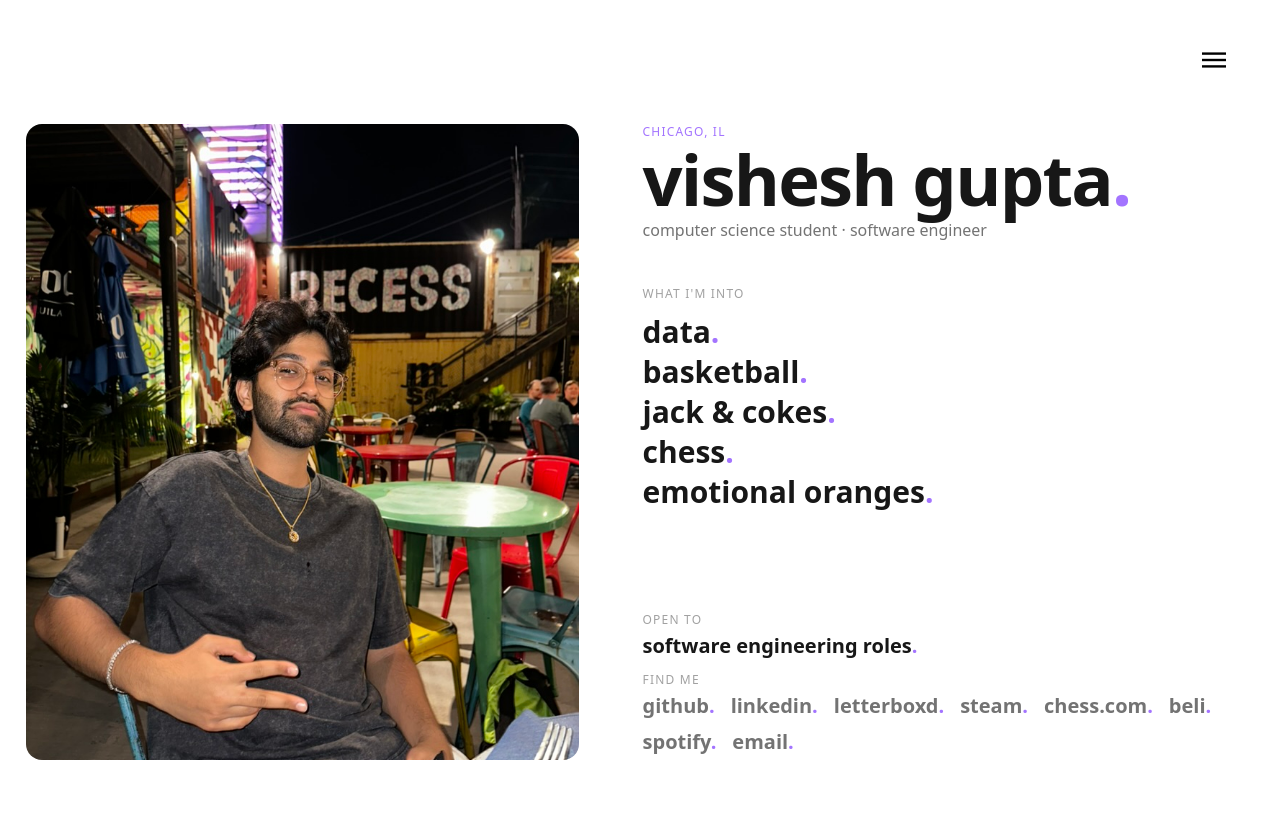
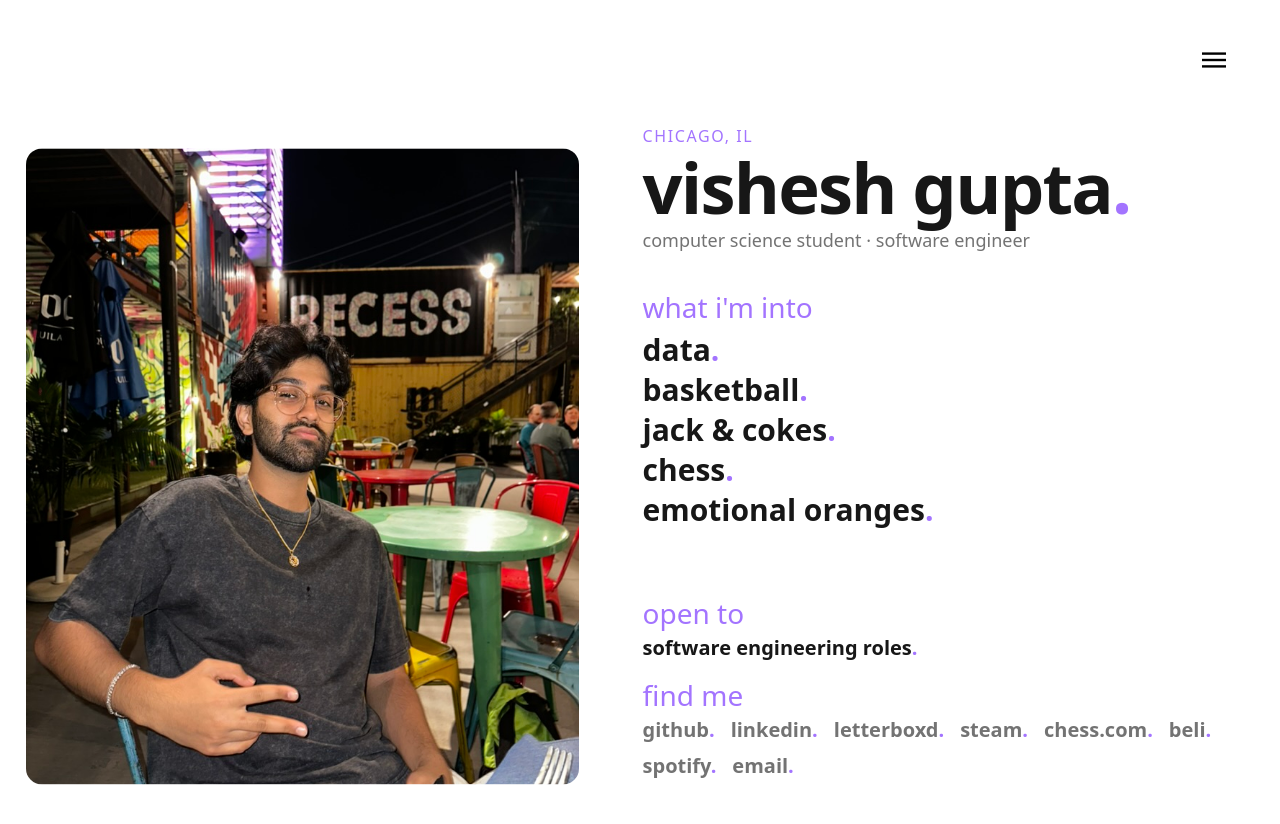
Before and after one commit to stixvish/portfolio, a Next.js app: page /about in a window 1280 px wide. Before the commit the page ends 800 px from the top, so only its background shows below. Built offline with nearby package versions, Linux system fonts and the light colour scheme; no server answers.

Commit message:
adjusted spacing and text sizing

```diff
--- a/src/app/about/page.tsx
+++ b/src/app/about/page.tsx
@@ -14,10 +14,10 @@ const socials = [
 
 export default function About() {
   return (
-    <main className="min-h-dvh [@media(min-width:1024px)_and_(min-height:600px)]:h-dvh [@media(min-width:1024px)_and_(min-height:600px)]:overflow-hidden pt-[calc(clamp(3rem,7.5vh,4rem)+2.5vh+1.5rem)] lg:pt-[calc(clamp(3rem,10vh,5rem)+2.5vh+1.5rem)] pl-[7vw] pr-[7vw] md:pl-[5vw] md:pr-[5vw] lg:pl-[2vw] lg:pr-[2vw] pb-6 lg:pb-10 flex flex-col lg:flex-row gap-6 lg:gap-16">
+    <main className="min-h-dvh overflow-x-hidden pt-[calc(clamp(3rem,7.5vh,4rem)+2.5vh+1.5rem)] lg:pt-[calc(clamp(3rem,10vh,5rem)+2.5vh+1.5rem)] pl-[7vw] pr-[7vw] md:pl-[5vw] md:pr-[5vw] lg:pl-[2vw] lg:pr-[2vw] pb-6 lg:pb-10 flex flex-col lg:flex-row lg:items-start gap-6 lg:gap-16">
 
       {/* Photo */}
-      <div className="shrink-0 lg:w-[45%] relative min-h-0 h-48 [@media(min-width:1024px)_and_(min-height:600px)]:h-full rounded-2xl overflow-hidden">
+      <div className="shrink-0 lg:w-[45%] relative h-48 lg:h-[calc(100dvh-clamp(3rem,10vh,5rem)-2.5vh-4rem)] lg:sticky lg:top-[calc(clamp(3rem,10vh,5rem)+2.5vh+1.5rem)] rounded-2xl overflow-hidden">
         <Image
           src="/gallery/recess.jpeg"
           alt="Vishesh Gupta"
@@ -29,20 +29,20 @@ export default function About() {
       </div>
 
       {/* Notes */}
-      <div className="flex flex-col justify-between flex-1 min-h-0 pb-1">
+      <div className="flex flex-col flex-1 gap-6 lg:gap-8 pb-1">
 
         {/* Top: name + location */}
         <div>
-          <p className="text-accent text-xs uppercase tracking-widest mb-1">Chicago, IL</p>
+          <p className="text-accent text-sm lg:text-base uppercase tracking-widest mb-1">Chicago, IL</p>
           <h1 className="text-[12vw] lg:text-[5.5vw] font-bold leading-none tracking-tight">
             vishesh gupta<span className="text-accent">.</span>
           </h1>
-          <p className="text-sm lg:text-base text-neutral-500 dark:text-neutral-400 mt-1">computer science student &middot; software engineer</p>
+          <p className="text-base lg:text-lg text-neutral-500 dark:text-neutral-400 mt-1">computer science student &middot; software engineer</p>
         </div>
 
-        {/* Middle: interests */}
-        <div className="flex flex-col gap-1 mt-6 lg:mt-0">
-          <p className="text-xs uppercase tracking-widest text-neutral-400 mb-2">what i&apos;m into</p>
+        {/* Interests */}
+        <div className="flex flex-col gap-1">
+          <p className="text-accent text-[1.75rem]">what i&apos;m into</p>
           <p className="text-2xl lg:text-3xl font-bold">data<span className="text-accent">.</span></p>
           <p className="text-2xl lg:text-3xl font-bold">basketball<span className="text-accent">.</span></p>
           <p className="text-2xl lg:text-3xl font-bold">jack &amp; cokes<span className="text-accent">.</span></p>
@@ -50,19 +50,17 @@ export default function About() {
           <p className="text-2xl lg:text-3xl font-bold">emotional oranges<span className="text-accent">.</span></p>
         </div>
 
-        {/* Middle: integrations */}
-        <div className="mt-6 lg:mt-0">
-          <Integrations />
-        </div>
+        {/* Integrations */}
+        <Integrations />
 
         {/* Bottom: open to + socials */}
-        <div className="pt-4 flex flex-col gap-3">
+        <div className="flex flex-col gap-3">
           <div>
-            <p className="text-xs uppercase tracking-widest text-neutral-400 mb-1">open to</p>
+            <p className="text-accent text-[1.75rem]">open to</p>
             <p className="text-lg lg:text-xl font-bold">software engineering roles<span className="text-accent">.</span></p>
           </div>
           <div>
-            <p className="text-xs uppercase tracking-widest text-neutral-400 mb-1">find me</p>
+            <p className="text-accent text-[1.75rem]">find me</p>
             <div className="flex flex-wrap gap-x-4 gap-y-2">
               {socials.map(({ label, href }) => (
                 <a
--- a/src/app/api/steam/route.ts
+++ b/src/app/api/steam/route.ts
@@ -57,8 +57,9 @@ export async function GET() {
     const last = games.sort((a, b) => b.rtime_last_played - a.rtime_last_played)[0];
     const icon = `https://media.steampowered.com/steamcommunity/public/images/apps/${last.appid}/${last.img_icon_url}.jpg`;
     const url = `https://store.steampowered.com/app/${last.appid}`;
+    const playtime = Math.round(last.playtime_forever / 60);
 
-    return Response.json({ found: true, active: false, name: last.name, icon, url });
+    return Response.json({ found: true, active: false, name: last.name, icon, url, playtime });
   } catch {
     return Response.json({ found: false });
   }
--- a/src/components/Integrations.tsx
+++ b/src/components/Integrations.tsx
@@ -59,7 +59,7 @@ export default function Integrations() {
         const info = nowPlaying.playing ? nowPlaying : nowPlaying.lastPlayed!;
         return (
           <div className='flex flex-col gap-2'>
-            <span className='text-accent text-[1.5rem]'>{nowPlaying.playing ? 'listening to' : 'last listened'}</span>
+            <span className='text-accent text-[1.75rem]'>{nowPlaying.playing ? 'listening to' : 'last listened'}</span>
             <a
               href={info.url}
               target='_blank'
@@ -76,8 +76,8 @@ export default function Integrations() {
               )}
               <Image src={info.albumArt} alt='album art' width={48} height={48} className='rounded' />
               <div className='flex flex-col leading-tight'>
-                <span className='font-medium group-hover:text-accent transition-colors duration-300'>{info.track}</span>
-                <span className='text-sm group-hover:text-accent transition-colors duration-300'>{info.artist}</span>
+                <span className='text-lg font-medium group-hover:text-accent transition-colors duration-300'>{info.track}</span>
+                <span className='text-base group-hover:text-accent transition-colors duration-300'>{info.artist}</span>
               </div>
             </a>
           </div>
@@ -85,7 +85,7 @@ export default function Integrations() {
       })()}
       {lastWatched.found && (
         <div className='flex flex-col gap-2'>
-          <span className='text-accent text-[1.5rem]'>last watched</span>
+          <span className='text-accent text-[1.75rem]'>last watched</span>
           <a
             href={lastWatched.url}
             target='_blank'
@@ -96,12 +96,12 @@ export default function Integrations() {
               <Image src={lastWatched.poster} alt={lastWatched.title} width={40} height={60} className='rounded object-cover' />
             )}
             <div className='flex flex-col leading-tight'>
-              <span className='font-medium group-hover:text-accent transition-colors duration-300'>
+              <span className='text-lg font-medium group-hover:text-accent transition-colors duration-300'>
                 {lastWatched.title}
                 {lastWatched.year && <span className='font-normal'> ({lastWatched.year})</span>}
               </span>
               {lastWatched.rating && (
-                <span className='text-sm group-hover:text-accent transition-colors duration-300'>{lastWatched.rating} / 5</span>
+                <span className='text-base group-hover:text-accent transition-colors duration-300'>{lastWatched.rating} / 5</span>
               )}
             </div>
           </a>
@@ -109,7 +109,7 @@ export default function Integrations() {
       )}
       {lastGame.found && (
         <div className='flex flex-col gap-2'>
-          <span className='text-accent text-[1.5rem]'>{lastGame.active ? 'playing now' : 'last played'}</span>
+          <span className='text-accent text-[1.75rem]'>{lastGame.active ? 'playing now' : 'last played'}</span>
           <a
             href={lastGame.url}
             target='_blank'
@@ -126,9 +126,9 @@ export default function Integrations() {
             )}
             <Image src={lastGame.icon} alt={lastGame.name} width={48} height={48} className='rounded' />
             <div className='flex flex-col leading-tight'>
-              <span className='font-medium group-hover:text-accent transition-colors duration-300'>{lastGame.name}</span>
-              {lastGame.active && lastGame.playtime !== undefined && (
-                <span className='text-sm group-hover:text-accent transition-colors duration-300'>{lastGame.playtime.toLocaleString()} hrs on record</span>
+              <span className='text-lg font-medium group-hover:text-accent transition-colors duration-300'>{lastGame.name}</span>
+              {lastGame.playtime !== undefined && (
+                <span className='text-base group-hover:text-accent transition-colors duration-300'>{lastGame.playtime.toLocaleString()} hrs on record</span>
               )}
             </div>
           </a>
```
